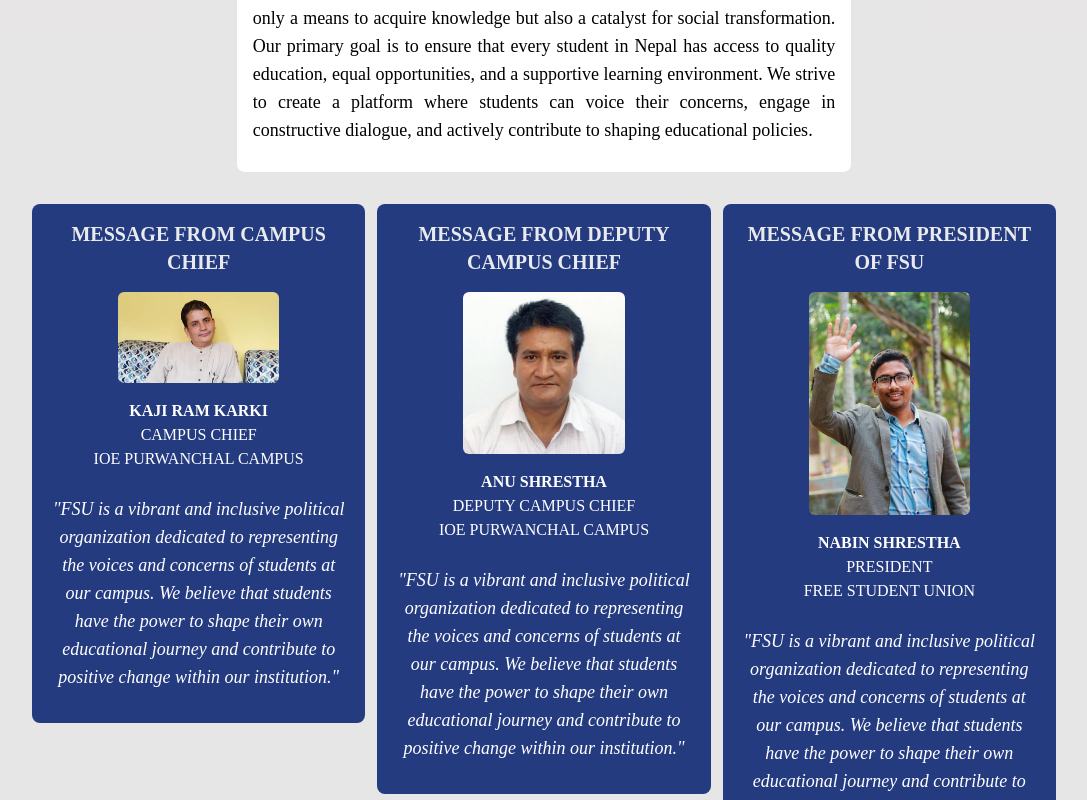
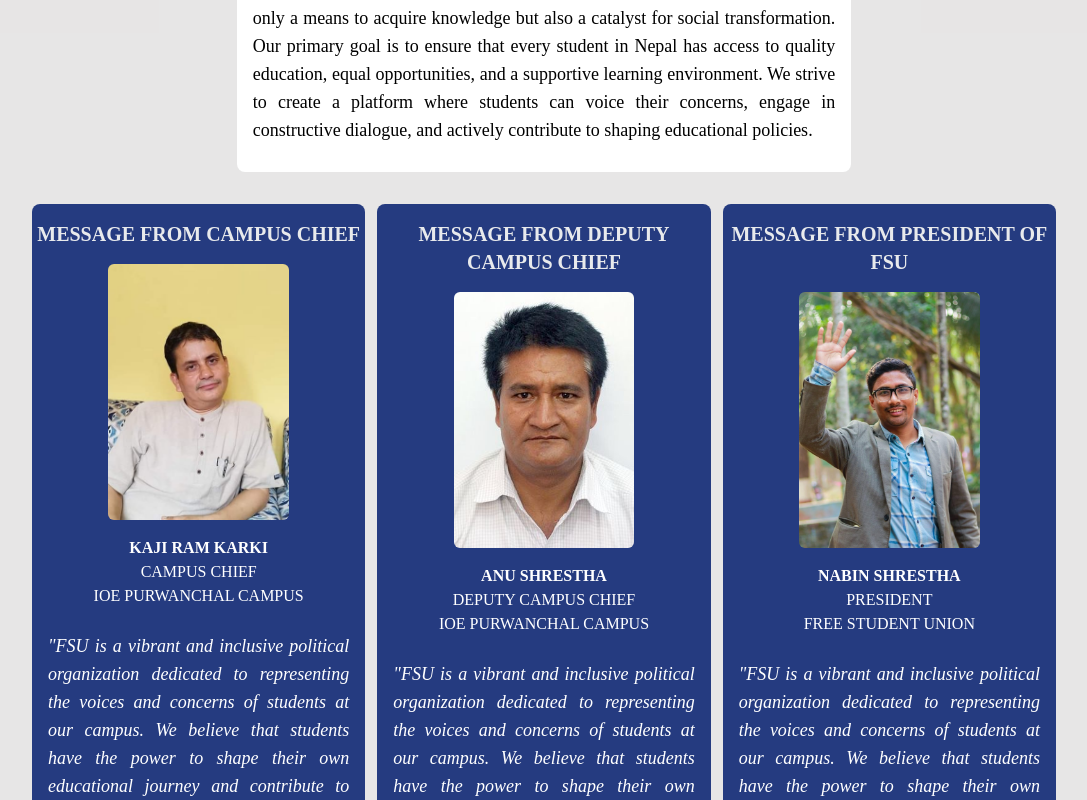
Before and after one commit to Sujan14728/fsuclient, a Next.js app: page / in a window 1280 px wide. Shown: the part 2000-2800 px from the top of the page, without its empty margins (96-1183 px from the left). Built offline with nearby package versions, Linux system fonts and the light colour scheme.

Commit message:
changed animation

```diff
--- a/components/Home/About.js
+++ b/components/Home/About.js
@@ -70,7 +70,8 @@
                   x: 0,
                   transition: { delay: 0.25, duration: 0.5 },
                 }}
-                className="text-lg font-medium font-[Montserrat] text-justify mb-3 ">
+                className="text-lg font-medium font-[Montserrat] text-justify mb-3 "
+              >
                 We are a dynamic and progressive political organization
                 dedicated to representing and advocating for the rights and
                 interests of students in Nepal. Founded with the vision of
--- a/components/Home/Second.js
+++ b/components/Home/Second.js
@@ -11,6 +11,7 @@
     >
       <motion.div
         initial={{ x: -100, opacity: 0 }}
+        viewport={{ once: true }}
         whileInView={{ x: 0, opacity: 1, transition: { duration: 1 } }}
         className="xl:w-[55%] w-[90%] flex flex-col items-center mt-4"
       >
@@ -39,6 +40,7 @@
       </motion.div>
       <motion.div
         initial={{ x: 100, opacity: 0 }}
+        viewport={{ once: true }}
         whileInView={{ x: 0, opacity: 1, transition: { duration: 1 } }}
         className="w-[80%] lg:w-[40%] "
       >
--- a/components/Home/Third.js
+++ b/components/Home/Third.js
@@ -1,37 +1,44 @@
-import Image from "next/image"
-import React from "react"
-import { motion } from "framer-motion"
+import Image from "next/image";
+import React from "react";
+import { motion } from "framer-motion";
 
 const Third = () => {
   return (
     <section
       id="about"
-      className="w-[100%] h-max bg-[#d3d2d236] text-white flex flex-col items-center gap-9 justify-center min-h-[100vh]">
+      className="w-[100%] h-max bg-[#d3d2d236] text-white flex flex-col items-center gap-9 justify-center min-h-[100vh]"
+    >
       <div className=" lg:w-[80%]  flex flex-col items-center justify-between mb-20 mt-40 relative gap-8">
         <motion.div
           initial={{ opacity: 0, x: 100 }}
+          viewport={{once:true}}
           whileInView={{ opacity: 1, x: 0, transition: { duration: 1 } }}
-          className="w-[90%] lg:w-[60%] justify-center relative right-0 top-0">
+          className="w-[90%] lg:w-[60%] justify-center relative right-0 top-0"
+        >
           <div className="bg-white text-black rounded-lg">
             <div className="flex flex-col p-4 items-center gap-10">
               <motion.span
                 initial={{ opacity: 0, x: 100 }}
+                viewport={{once:true}}
                 whileInView={{
                   opacity: 1,
                   x: 0,
                   transition: { duration: 0.5 },
                 }}
-                className="font-bold text-3xl font-[Poppins]">
+                className="font-bold text-2xl md:text-3xl font-[Poppins]"
+              >
                 Welcome to the FSU Community!
               </motion.span>
               <motion.p
                 initial={{ opacity: 0, x: 100 }}
+                viewport={{once:true}}
                 whileInView={{
                   opacity: 1,
                   x: 0,
                   transition: { delay: 0.25, duration: 0.5 },
                 }}
-                className="text-lg font-medium font-[Montserrat] text-justify mb-3 ">
+                className="text-base md:text-lg font-medium font-[Montserrat] text-justify mb-3 "
+              >
                 We are a dynamic and progressive political organization
                 dedicated to representing and advocating for the rights and
                 interests of students in Nepal. Founded with the vision of
@@ -55,20 +62,26 @@
         <div className="flex flex-col lg:flex-row gap-3">
           <motion.div
             initial={{ opacity: 0, x: -100 }}
-            whileInView={{ opacity: 1, x: 0, transition: { duration: 1 } }}
-            className="w-[90%] lg:w-[35%] h-max flex flex-col md:justify-between relative text-center top-0 mb-4 lg:mb-0 bg-background-color rounded-lg mx-auto">
-            <div className=" text-white p-4">
+            viewport={{once:true}}
+            whileInView={{
+              opacity: 1,
+              x: 0,
+              transition: { delay: 0.5, duration: 0.75 },
+            }}
+            className="w-[90%] lg:w-[35%] h-max flex flex-col md:justify-between relative text-center top-0 mb-4 lg:mb-0 bg-background-color rounded-lg mx-auto"
+          >
+            <div className=" text-white mt-4  ">
               <span className="font-bold text-xl text-[#e8eaec] mb-2 uppercase font-[Poppins] ">
                 Message from Campus Chief
               </span>
               <div className=" p-4 flex flex-col justify-center items-center ">
-                <div className="w-[60%] h-[50%] overflow-hidden rounded-md">
+                <div className="lg:w-[60%] flex justify-center items-center h-[50%] overflow-hidden rounded-md">
                   <Image
                     alt="campus chief"
                     src="/campuschief.jpg"
                     width={800}
                     height={100}
-                    className="scale-150"
+                    className="object-cover w-[24rem] h-[16rem]"
                   />
                 </div>
                 <div className="flex flex-col font-bold uppercase mt-4 items-center font-[Montserrat]">
@@ -79,7 +92,7 @@
                   </span>
                 </div>
               </div>
-              <p className="font-light font-[Lobster] italic text-lg mt-2 mb-4 ">
+              <p className="font-light font-[Lobster] italic text-lg mt-2 mb-4  text-justify px-4">
                 "FSU is a vibrant and inclusive political organization dedicated
                 to representing the voices and concerns of students at our
                 campus. We believe that students have the power to shape their
@@ -90,20 +103,26 @@
           </motion.div>
           <motion.div
             initial={{ opacity: 0, x: -100 }}
-            whileInView={{ opacity: 1, x: 0, transition: { duration: 1 } }}
-            className="w-[90%] lg:w-[35%] h-max flex flex-col md:justify-between relative text-center top-0 mb-4 lg:mb-0 bg-background-color rounded-lg mx-auto">
-            <div className=" text-white p-4">
+            viewport={{once:true}}
+            whileInView={{
+              opacity: 1,
+              x: 0,
+              transition: { delay: 0.3, duration: 0.75 },
+            }}
+            className="w-[90%] lg:w-[35%] h-max flex flex-col md:justify-between relative text-center top-0 mb-4 lg:mb-0 bg-background-color rounded-lg mx-auto"
+          >
+            <div className="text-white mt-4">
               <span className="font-bold text-xl text-[#e8eaec] mb-2 uppercase font-[Poppins] ">
                 Message from Deputy Campus Chief
               </span>
               <div className=" p-4 flex flex-col justify-center items-center ">
-                <div className="w-[60%] h-[50%] overflow-hidden rounded-md">
+                <div className="lg:w-[60%] flex justify-center items-center h-[50%] overflow-hidden rounded-md">
                   <Image
                     alt="anu sir"
                     src="/anusir.jpg"
                     width={200}
                     height={50}
-                    // className="scale-150"
+                    className="object-cover w-[24rem] h-[16rem]"
                   />
                 </div>
                 <div className="flex flex-col font-bold uppercase mt-4 items-center font-[Montserrat]">
@@ -116,7 +135,7 @@
                   </span>
                 </div>
               </div>
-              <p className="font-light font-[Lobster] italic text-lg mt-2 mb-4 ">
+              <p className="font-light font-[Lobster] italic text-lg mt-2 mb-4  text-justify px-4">
                 "FSU is a vibrant and inclusive political organization dedicated
                 to representing the voices and concerns of students at our
                 campus. We believe that students have the power to shape their
@@ -127,22 +146,29 @@
           </motion.div>
           <motion.div
             initial={{ opacity: 0, x: -100 }}
-            whileInView={{ opacity: 1, x: 0, transition: { duration: 1 } }}
-            className="w-[90%] lg:w-[35%] h-max flex flex-col md:justify-between relative text-center top-0 mb-4 lg:mb-0 bg-background-color rounded-lg mx-auto">
-            <div className=" text-white p-4">
+            viewport={{once:true}}
+            whileInView={{
+              opacity: 1,
+              x: 0,
+              transition: { delay: 0.1, duration: 0.75 },
+            }}
+            className="w-[90%] lg:w-[35%] h-max flex flex-col md:justify-between relative text-center top-0 mb-4 lg:mb-0 bg-background-color rounded-lg mx-auto"
+          >
+            <div className=" text-white mt-4">
               <span className="font-bold text-xl text-[#e8eaec] mb-2 uppercase font-[Poppins] ">
                 Message from President of FSU
               </span>
               <div className=" p-4 flex flex-col justify-center items-center ">
-                <div className="w-[60%] overflow-hidden rounded-md">
+                <div className="lg:w-[60%] flex justify-center items-center overflow-hidden rounded-md">
                   <Image
                     alt="campus chief"
                     src="/members/nabinstha.jpg"
                     width={200}
                     height={10}
+                    className="object-cover w-[24rem] h-[16rem]"
                   />
                 </div>
-                <div className="flex flex-col font-bold uppercase mt-4 items-center font-[Montserrat]">
+                <div className="flex flex-col font-bold uppercase mt-4 items-center font-[Montserrat] ">
                   <span>Nabin Shrestha</span>
                   <span className="font-light uppercase">president</span>
                   <span className="font-light uppercase">
@@ -150,7 +176,7 @@
                   </span>
                 </div>
               </div>
-              <p className="font-light font-[Lobster] italic text-lg mt-2 mb-4 ">
+              <p className="font-light font-[Lobster] italic text-lg mt-2 mb-4  text-justify px-4">
                 "FSU is a vibrant and inclusive political organization dedicated
                 to representing the voices and concerns of students at our
                 campus. We believe that students have the power to shape their
@@ -162,7 +188,7 @@
         </div>
       </div>
     </section>
-  )
-}
+  );
+};
 
-export default Third
+export default Third;
```
Also changed, not shown: components/Home/Contact.js (+8 -1 lines), components/Home/First.js (+6 -4 lines).
